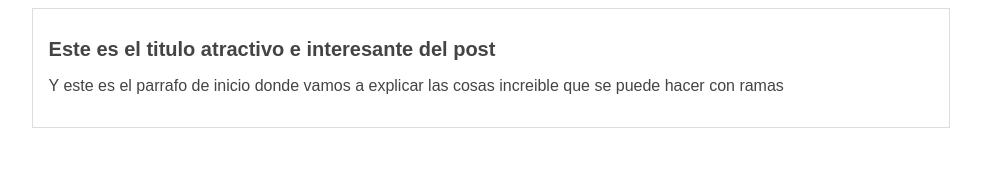
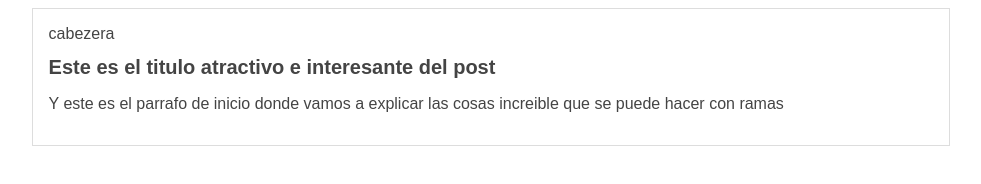
Before and after one commit to Abdielmosquera1/hyperblog, a plain HTML site: page index.html in a window 1280 px wide. Shown: the whole page, without its empty margins (149-1130 px from the left). Drawn offline with Linux system fonts and the light colour scheme.

Commit message:
estrutura inicial de la cabezera

```diff
--- a/index.html
+++ b/index.html
@@ -6,6 +6,8 @@
   </head>
   <body>
     <div id="container">
+      <div id="cabezera">
+        cabezera
 <div id="post">
     <h1>Este es el titulo atractivo e interesante del post</h1>
     <P>Y este es el parrafo de inicio donde vamos a explicar las cosas increible que se puede hacer con ramas</P>
```
